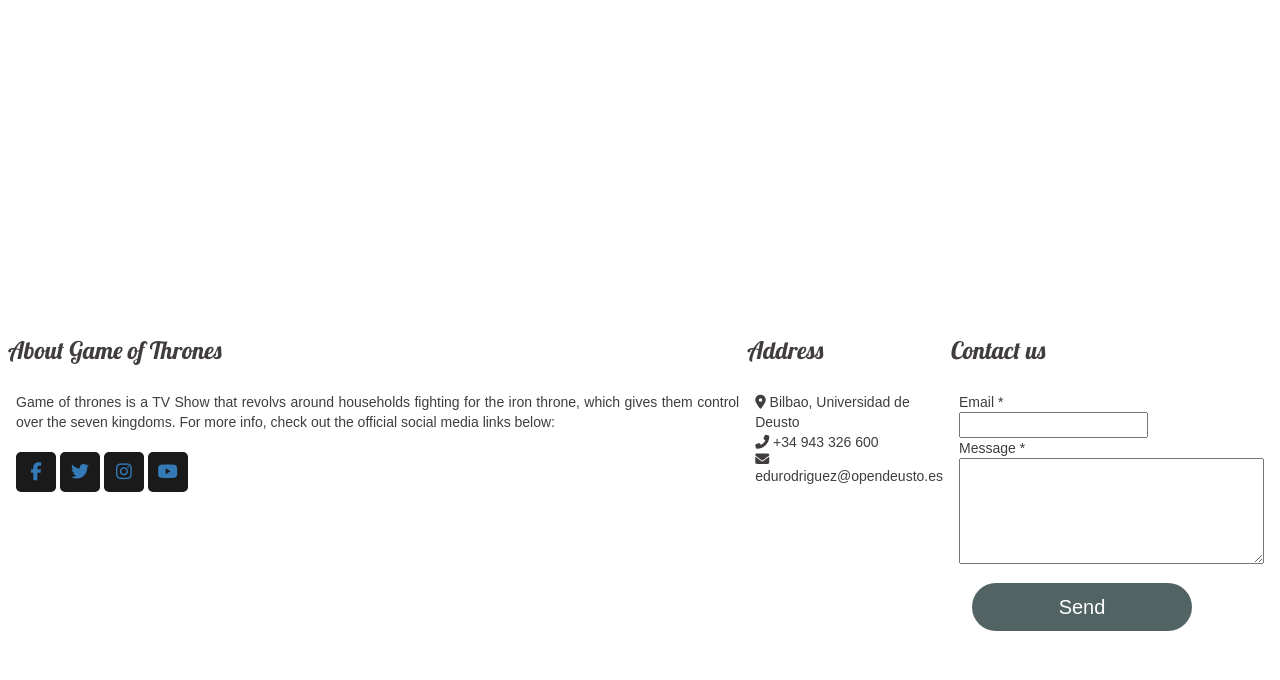
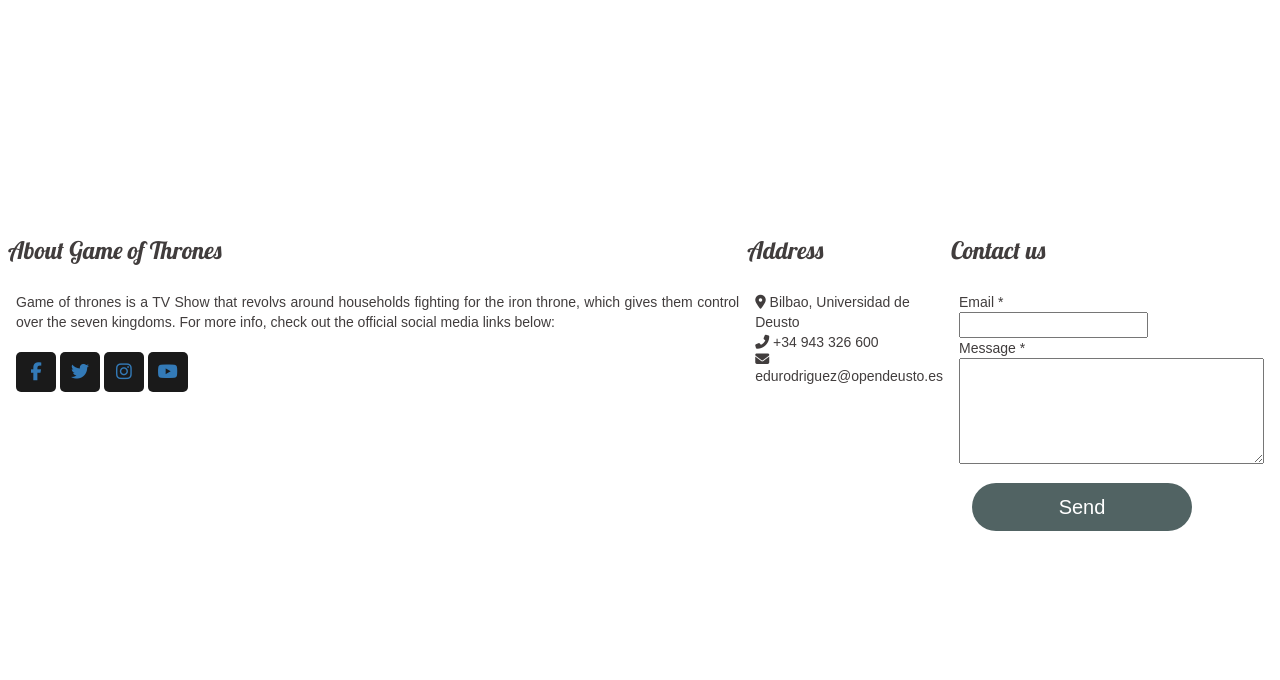
Before and after one commit to alvarogonzalez96/GoT, a Django app: page /about_us/ in a window 1280 px wide. Shown: the part 714-1394 px from the top of the page. After the commit the page ends 1245 px from the top, so only its background shows below. Run offline with Django 3.2, Linux system fonts and the light colour scheme; some libraries are stand-ins or nearby versions.

Commit message:
footer posición retocada

```diff
--- a/blog/static/css/blog.css
+++ b/blog/static/css/blog.css
@@ -190,7 +190,7 @@
     bottom: 0px;
     width: 100%;
     background-color: white;
-    margin-top: 600px;
+    margin-top: 500px;
 }
 
 .main-content{
```
